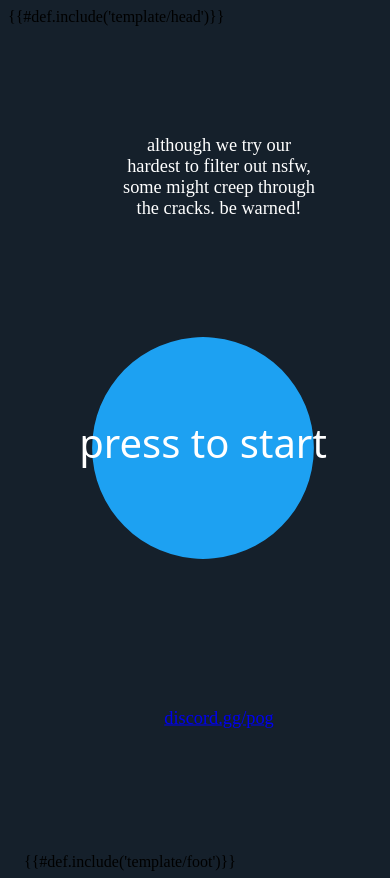
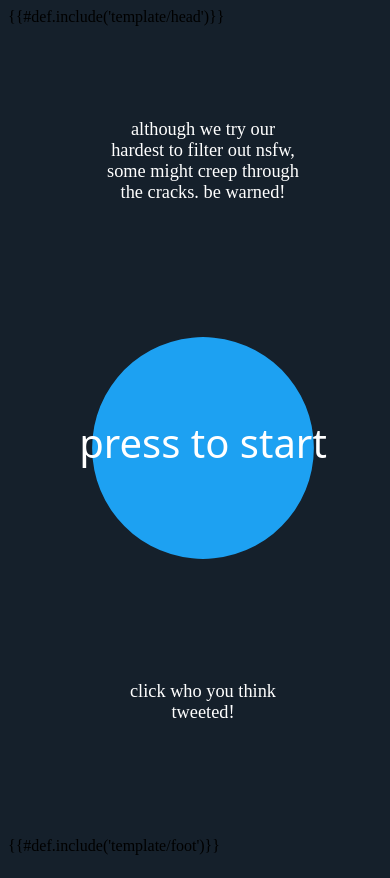
Before and after one commit to solithcy/funnytwittergame, a website: page views/index.html in a window 390 px wide. Drawn offline with Linux system fonts and the light colour scheme; files whose address does not match are found by name.

Commit message:
change text + centering

```diff
--- a/views/index.html
+++ b/views/index.html
@@ -63,7 +63,6 @@
       font-size: 4.7vw;
     }
     .row{
-      padding:1rem;
       height: calc(100% - 2rem);
     }
   }
@@ -79,7 +78,7 @@
   </div>
   <div class="play">
     <div class="soon two">
-      <p class="content"><a href="https://discord.gg/pog">discord.gg/pog</a></p>
+      <p class="content">click who you think tweeted!</p>
   </div>
 </div>
 <script src="static/blob.js"></script>
@@ -116,7 +115,7 @@
       if(time<100){
         setTimeout(dothing, 1);
       }else{
-        window.location.replace("play");
+        window.location.href = "https://whotweeted.me/play";
       }
     }
     dothing();
```
